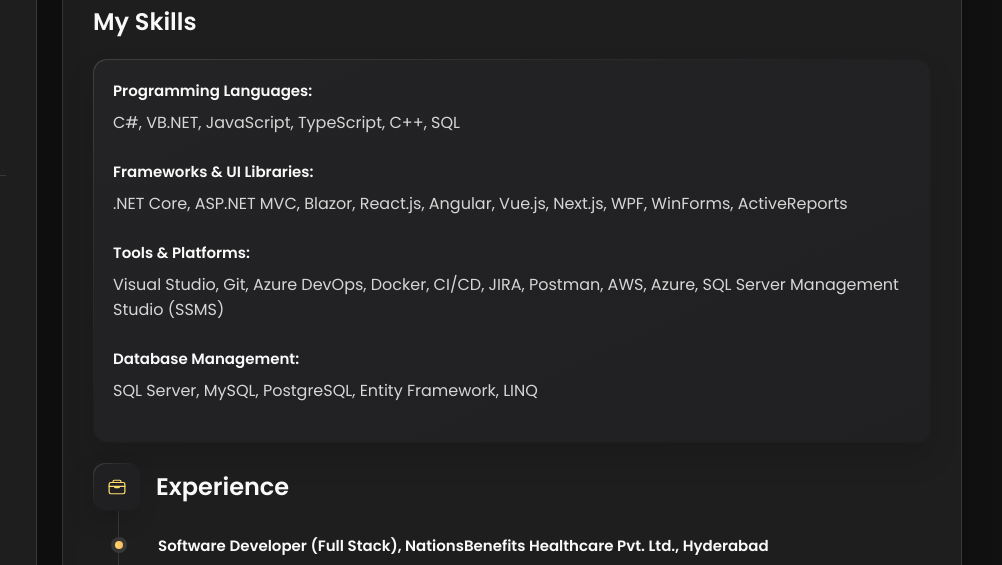
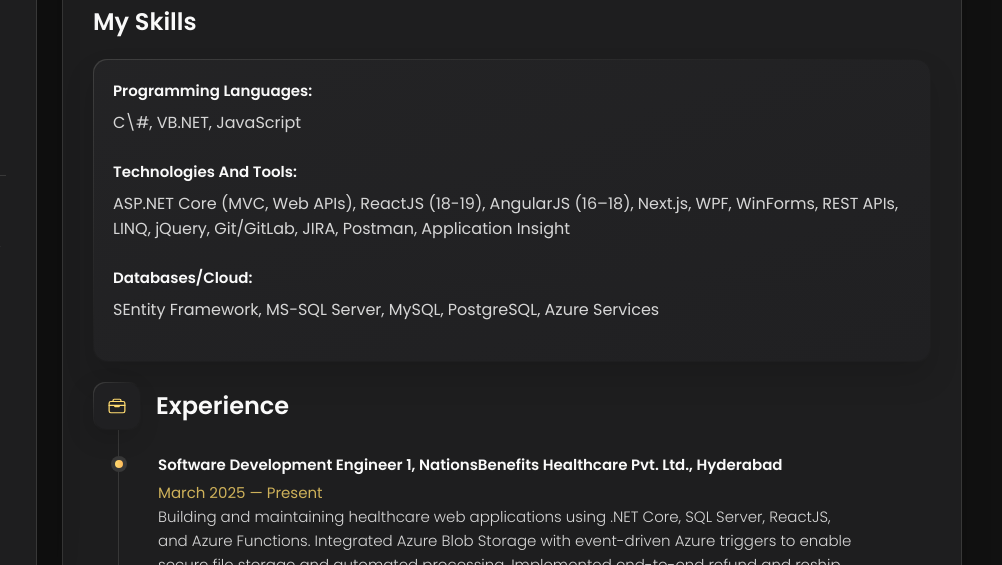
Before and after one commit to KatyaynyRaghuvanshi/PortfolioWebsite, a plain HTML site: page index.html in a window 1280 px wide. Both pictures are taken after a click on the button "Resume". Shown: the part 235-800 px from the top of the page, 278-1280 px from the left. Drawn offline with nearby package versions, Linux system fonts and the light colour scheme.

Commit message:
Update index.html

```diff
--- a/index.html
+++ b/index.html
@@ -286,27 +286,19 @@
               <div class="title-wrapper">
                 <h5 class="h5">Programming Languages:</h5>
               </div>
-              <p class="skills-subtext">C#, VB.NET, JavaScript, TypeScript, C++, SQL</p>
+              <p class="skills-subtext">C\#, VB.NET, JavaScript</p>
             </li>
             <li class="skills-item">
               <div class="title-wrapper">
-                <h5 class="h5">Frameworks & UI Libraries:</h5>
+                <h5 class="h5">Technologies and Tools:</h5>
               </div>
-              <p class="skills-subtext">.NET Core, ASP.NET MVC, Blazor, React.js, Angular, Vue.js, Next.js, WPF,
-                WinForms, ActiveReports</p>
+              <p class="skills-subtext">ASP.NET Core (MVC, Web APIs), ReactJS (18-19), AngularJS (16–18), Next.js, WPF, WinForms, REST APIs, LINQ, jQuery, Git/GitLab, JIRA, Postman, Application Insight</p>
             </li>
             <li class="skills-item">
               <div class="title-wrapper">
-                <h5 class="h5">Tools & Platforms:</h5>
+                <h5 class="h5">Databases/Cloud:</h5>
               </div>
-              <p class="skills-subtext">Visual Studio, Git, Azure DevOps, Docker, CI/CD, JIRA, Postman, AWS, Azure, SQL
-                Server Management Studio (SSMS)</p>
-            </li>
-            <li class="skills-item">
-              <div class="title-wrapper">
-                <h5 class="h5">Database Management:</h5>
-              </div>
-              <p class="skills-subtext">SQL Server, MySQL, PostgreSQL, Entity Framework, LINQ</p>
+              <p class="skills-subtext">SEntity Framework, MS-SQL Server, MySQL, PostgreSQL, Azure Services</p>
             </li>
           </ul>
         </section>
@@ -324,15 +316,15 @@
           <ol class="timeline-list">
 
             <li class="timeline-item">
-              <h4 class="h4 timeline-item-title">Software Developer (Full Stack), NationsBenefits Healthcare Pvt. Ltd.,
+              <h4 class="h4 timeline-item-title">Software Development Engineer 1, NationsBenefits Healthcare Pvt. Ltd.,
                 Hyderabad</h4>
               <span>March 2025 — Present</span>
               <p class="timeline-text">
-                Building and maintaining healthcare web applications using .NET Core, SQL Server, React.js, and Azure
-                Functions.
-                Integrated Azure Blob Storage solutions, implementing secure file storage and retrieval APIs.
-                Collaborating with cross-functional teams to deliver scalable and secure healthcare applications for
-                better user experiences.
+                Building and maintaining healthcare web applications using .NET Core, SQL Server, ReactJS, and Azure Functions.
+                Integrated Azure Blob Storage with event-driven Azure triggers to enable secure file storage and automated processing.
+                Implemented end-to-end refund and reship workflows across UI and backend systems.
+                Developed secure, scalable APIs supporting both administrative and end-user operations.
+                Integrated third-party APIs (Plaid, OFAC) to enable secure bank account linking and compliance verification.
               </p>
             </li>
 
```
